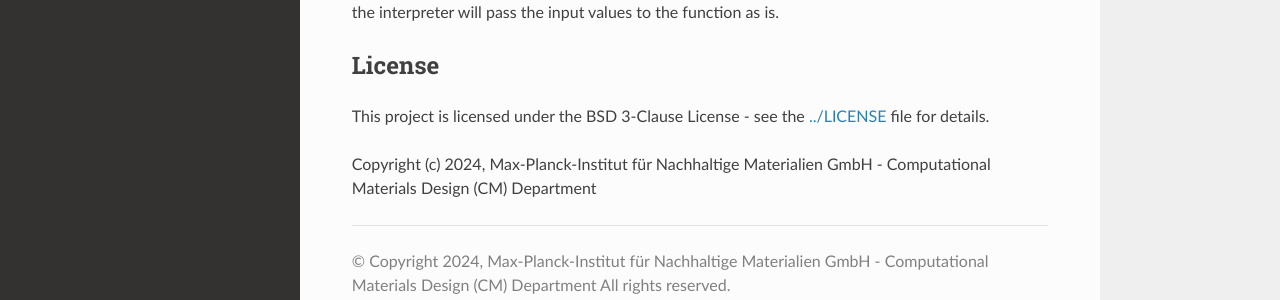
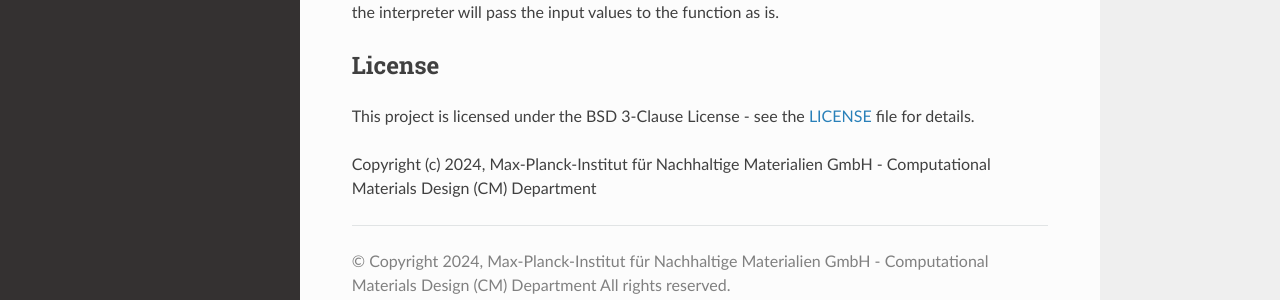
Before and after one commit to pyiron/semantikon, a Sphinx documentation site: the page built from docs/README.md, in a window 1280 px wide and 900 px high, scrolled down 2949 px. Shown: the part 545-845 px from the top of the window. Built offline with Sphinx 7.4.7 and the Read the Docs theme 3.1.0, drawn with Linux system fonts in a browser that asks for light colours.

Commit message:
Very embarrassing typo

```diff
--- a/docs/README.md
+++ b/docs/README.md
@@ -146,6 +146,6 @@
 
 ## License
 
-This project is licensed under the BSD 3-Clause License - see the [../LICENSE](LICENSE) file for details.
+This project is licensed under the BSD 3-Clause License - see the [LICENSE](../LICENSE) file for details.
 
 Copyright (c) 2024, Max-Planck-Institut für Nachhaltige Materialien GmbH - Computational Materials Design (CM) Department
```
